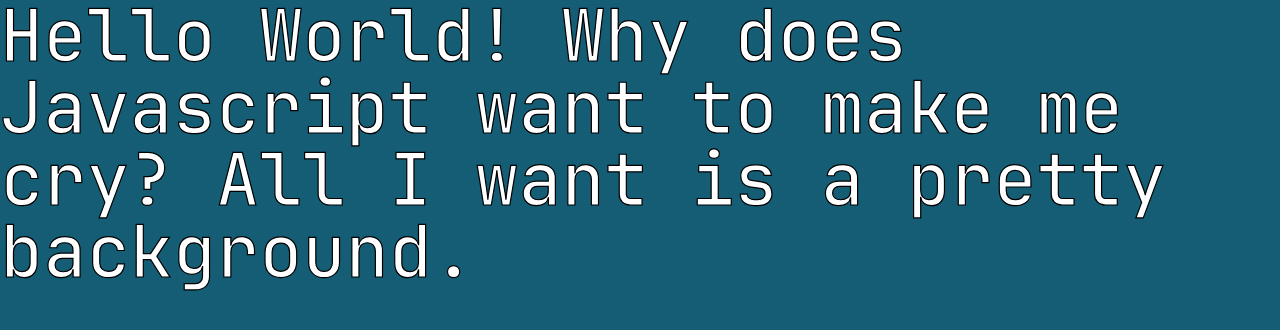
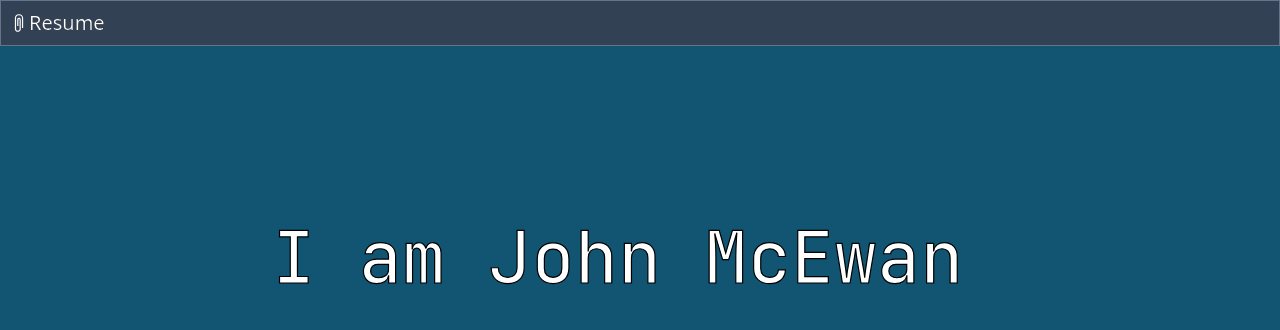
Before and after one commit to bonzojo/webfolio, a Next.js app: page / in a window 1280 px wide. Shown: the top 330 px of the page. Built offline with nearby package versions, Linux system fonts and the light colour scheme.

Commit message:
typewriter and navbar

```diff
--- a/package.json
+++ b/package.json
@@ -13,7 +13,8 @@
     "next": "14.2.5",
     "react": "^18",
     "react-dom": "^18",
-    "react-icons": "^5.2.1"
+    "react-icons": "^5.2.1",
+    "typewriter-effect": "^2.21.0"
   },
   "devDependencies": {
     "eslint": "^8",
--- a/pages/index.js
+++ b/pages/index.js
@@ -1,4 +1,6 @@
 import Head from 'next/head';
+import { TfiClip } from "react-icons/tfi";
+import Typewriter from 'typewriter-effect';
 
 export default function Home() {
   return (
@@ -10,12 +12,33 @@
       </Head>
 
       <main>
+        {/*Section is full screen with animated background*/}
+        <section className='h-screen min-h-screen overflow-hidden w-screen animated-background bg-gradient-to-r from-slate-800 via-sky-900 to-cyan-800'>
+          {/*Navigation Bar*/}
+          <nav className='p-2 mb-1 flex justify-between text-xl text-white font-outline-2 bg-slate-700 border border-solid border-slate-500'>
+            <ul className='flex items-center'>
+              <li><TfiClip /></li>
+              <li><a href='#'>Resume</a></li>
+              <li></li>
+            </ul>
+          </nav>
 
-        <section className='h-screen overflow-hidden w-screen animated-background bg-gradient-to-r from-slate-800 via-sky-900 to-cyan-800'>
-
-            <p className='font-jetbrains text-7xl text-white font-outline-4'>
-            Hello World! Why does Javascript want to make me cry? All I want is a pretty background.
-            </p>
+          {/*Typewriter Hero*/}
+          <div className='mt-40 p-4 text-center font-jetbrains text-7xl text-white font-outline-4'>
+          <Typewriter
+            onInit={(typewriter) => {
+              typewriter.typeString('')
+                .pauseFor(2000)
+                .deleteAll()
+                .start();
+            }}
+            options={{
+              strings: ['Hello World!','I am John McEwan', 'A Web Developer from the UK'],
+              autoStart: true,
+              loop: true,
+            }}
+          />
+          </div>
 
         </section>
       </main>
--- a/tailwind.config.js
+++ b/tailwind.config.js
@@ -5,7 +5,6 @@
     "./components/**/*.{js,ts,jsx,tsx,mdx}",
     "./app/**/*.{js,ts,jsx,tsx,mdx}",
   ],
-  darkMode: 'class',
   theme: {
     extend: {
       fontFamily: {
```
Also changed, not shown: public/placeholder-portrait.png (added), 1 other file (tests, documents, lock files or other folders).
